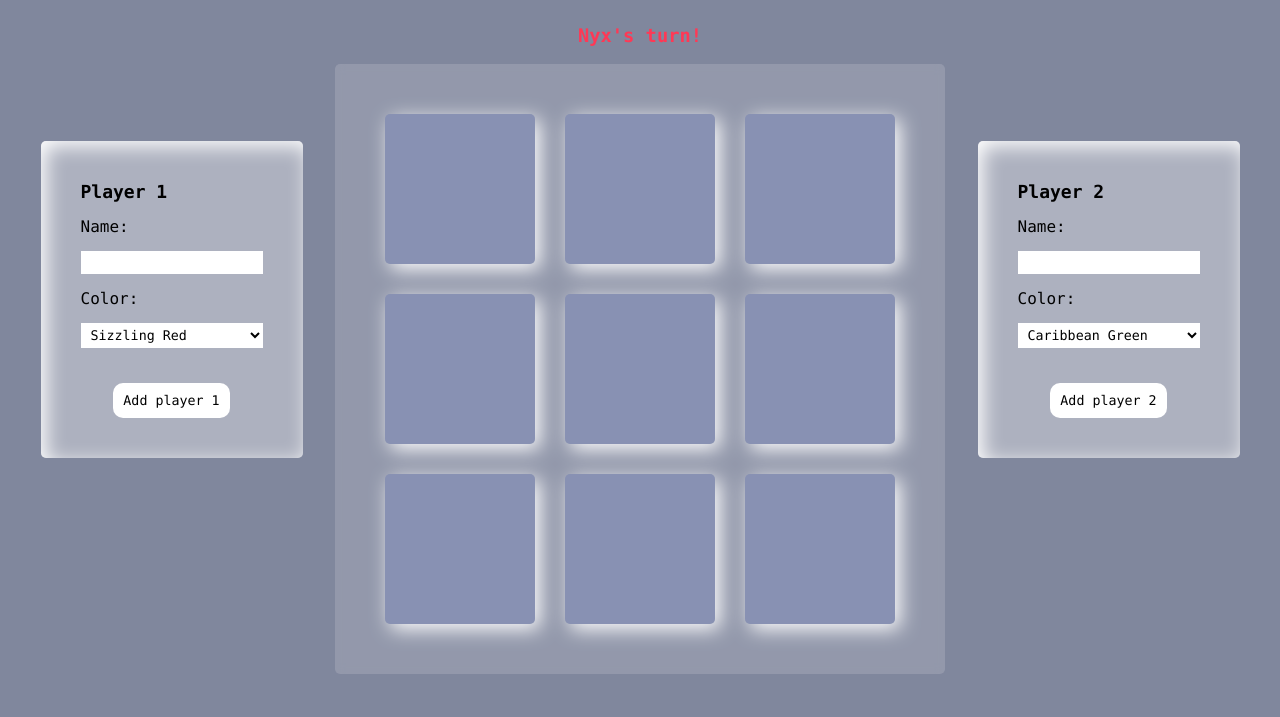
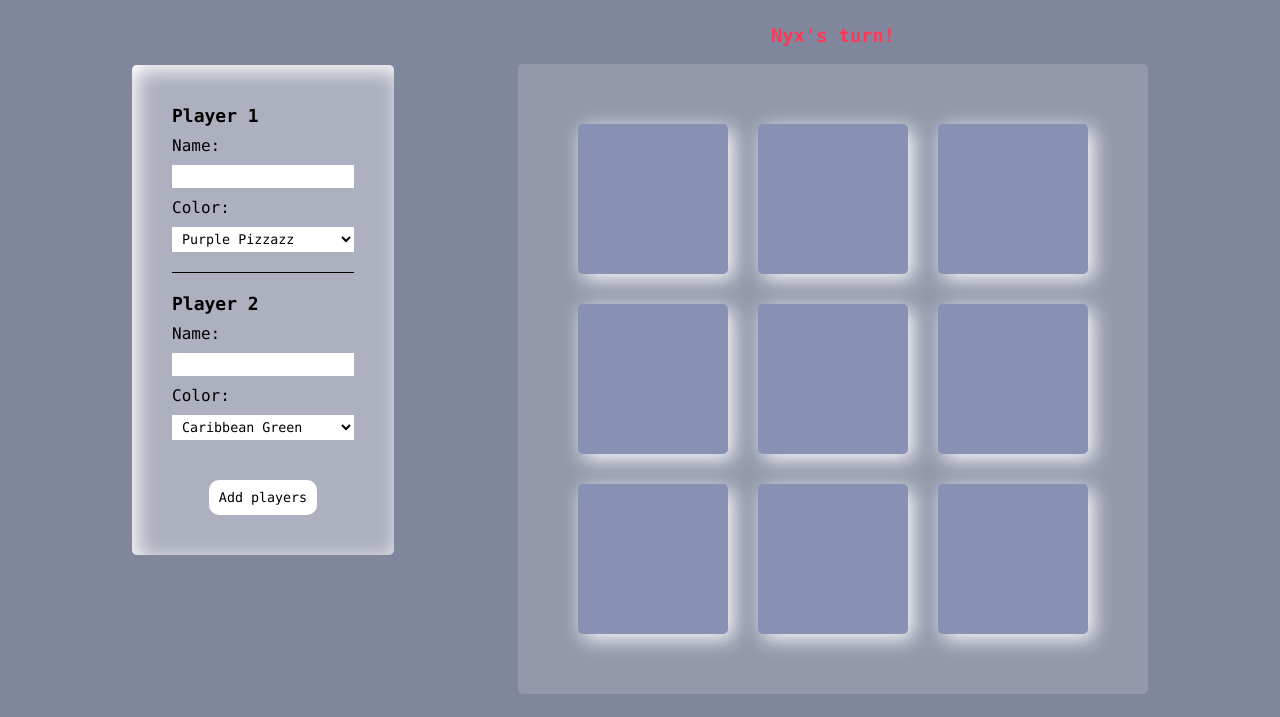
Before and after one commit to Polivaresc/tic-tac-toe, a plain HTML site: page index.html in a window 1280 px wide. Shown: the part 83-800 px from the top of the page. Drawn offline with Linux system fonts and the light colour scheme.

Commit message:
form changes

```diff
--- a/index.html
+++ b/index.html
@@ -17,37 +17,34 @@
 
 <body>
 
-    <div class="left-elements">
-        <form action="" class="form">
+
+    <form class="left-elements form">
+
+        <div class="player1-form">
             <p>Player 1</p>
 
             <label for="player1-name">Name:</label>
             <input type="text" id="player1-name">
 
+            <!-- <div class="color-picker">
+                <div class="square" style="background-color: #FF00CC;"></div>
+                <div class="square" style="background-color: #FF3855;"></div>
+                <div class="square" style="background-color: #FF6037;"></div>
+                <div class="square" style="background-color: #FFFF66;"></div>
+                <div class="square" style="background-color: #CCFF00;"></div>
+            </div> -->
+
             <label for="color-select1">Color:</label>
             <select name="color-select1" id="color-select1">
+                <option value="#FF00CC">Purple Pizzazz</option>
                 <option value="#FF3855">Sizzling Red</option>
                 <option value="#FF6037">Outrageous Orange</option>
                 <option value="#FFFF66">Laser Lemon</option>
                 <option value="#CCFF00">Electric Lime</option>
-                <option value="#FF00CC">Purple Pizzazz</option>
             </select>
+        </div>
 
-            <button id="submit-player1" class="submit-button">Add player 1</button>
-        </form>
-    </div>
-
-    <div class="center-elements">
-        <h1>Tic-Tac-Toe</h1>
-
-        <h3 id="player-announce"></h3>
-
-        <div class="container"></div>
-
-    </div>
-
-    <div class="right-elements">
-        <form action="" class="form">
+        <div class="player2-form">
             <p>Player 2</p>
 
             <label for="player2-name">Name:</label>
@@ -62,8 +59,18 @@
                 <option value="#391285">Pixie Powder</option>
             </select>
 
-            <button id="submit-player2" class="submit-button">Add player 2</button>
-        </form>
+        </div>
+
+        <button id="submit-players" class="submit-button" type="submit">Add players</button>
+    </form>
+
+
+
+    <div class="right-elements">
+        <h1>Tic-Tac-Toe</h1>
+        <h3 id="player-announce"></h3>
+
+        <div class="container"></div>
     </div>
 
 </body>
--- a/scripts.js
+++ b/scripts.js
@@ -31,35 +31,36 @@ const gameboardModule = (() => {
     return {createBoard, addSymbol, getGameboard}
 })();
 
-const playerFactory = (name, symbol, color) => {
 
-    // const playerInfo = document.querySelector('#submit-player1')
-    // playerInfo.addEventListener('submit', (e) => {
-    // e.preventDefault
-    // addPlayerInfo()
-    // })
+// const playerInfo = document.querySelector('#submit-players')
+//     playerInfo.addEventListener('submit', (e) => {
+//     e.preventDefault
+//     const player1 = {name: document.querySelector('#player1-name').value, color: document.querySelector('#color-select1').value}
+//     const player2 = {name: document.querySelector('#player2-name').value, color: document.querySelector('#color-select2').value}
 
-    // const addPlayerInfo = () => {
-    //     const name = document.querySelector('#player1-name').value
-    //     const color = document.querySelector('#color-select1').value
-    //     return {name, color}
-    // }
+
+//     return {player1, player2}
+//     })
+
+
+const playerFactory = (name, color, symbol) => {
 
     const getName = () => name
-    const getSymbol = () => symbol
     const getColor = () => color
 
+    const getSymbol = () => symbol
+
     const win = () => {
-        alert(`Player ${name} is the winner`)
+        alert(`Player ${getName()} is the winner`)
         location.reload()
     }
 
-    return {getName, getSymbol, getColor, win}
+    return {getName, getColor, getSymbol, win}
 }
 
 const game = (() => {
-    const player1 = playerFactory('Nyx', 'X', '#FF3855')
-    const player2 = playerFactory('Seitan', 'O', '#00CC99')
+    const player1 = playerFactory('Nyx', '#FF3855', 'X')
+    const player2 = playerFactory('Seitan', '#00CC99', 'O')
     let currentPlayer = player1
 
     const start = () => {
--- a/styles.css
+++ b/styles.css
@@ -10,7 +10,7 @@ body {
     display: grid;
     grid-template-columns: repeat(3, auto);
     gap: 30px;
-    padding: 50px;
+    padding: 60px;
     border-radius: 5px;
     background-color: rgba(255, 255, 255, .15);
     backdrop-filter: blur(5px);
@@ -35,7 +35,7 @@ body {
     background-color: rgba(75, 100, 222, .4);
 }
 
-.center-elements {
+.right-elements {
     display: flex;
     flex-direction: column;
     align-items: center;
@@ -44,11 +44,22 @@ body {
 .form {
     display: flex;
     flex-direction: column;
-    gap: 15px;
+    gap: 20px;
     background-color: rgba(255, 255, 255, .35);
     box-shadow: 5px 5px 20px white inset;
     padding: 40px;
     border-radius: 5px;
+}
+
+.player1-form, .player2-form {
+    display: flex;
+    gap: 10px;
+    flex-direction: column;
+}
+
+.player2-form {
+    border-top: 1px solid black;
+    padding-top: 20px;
 }
 
 .submit-button {
@@ -74,6 +85,10 @@ input, select {
     padding: 4px 6px;
 }
 
+select {
+    cursor: pointer;
+}
+
 input:focus, select:focus {
     box-shadow: 0px 0px 5px 5px rgb(75, 100, 222);
 }
@@ -83,3 +98,20 @@ p {
     font-weight: bold;
     font-size: large;
 }
+
+/* .color-picker {
+    display: flex;
+    align-self: center;
+    gap: 15px;
+}
+
+.square {
+    height: 25px;
+    width: 25px;
+}
+
+.square:hover {
+    cursor: pointer;
+    transform: scale(1.2);
+    box-shadow: 0px 0px 5px 2px rgba(0, 0, 0, 0.2)
+} */
```
